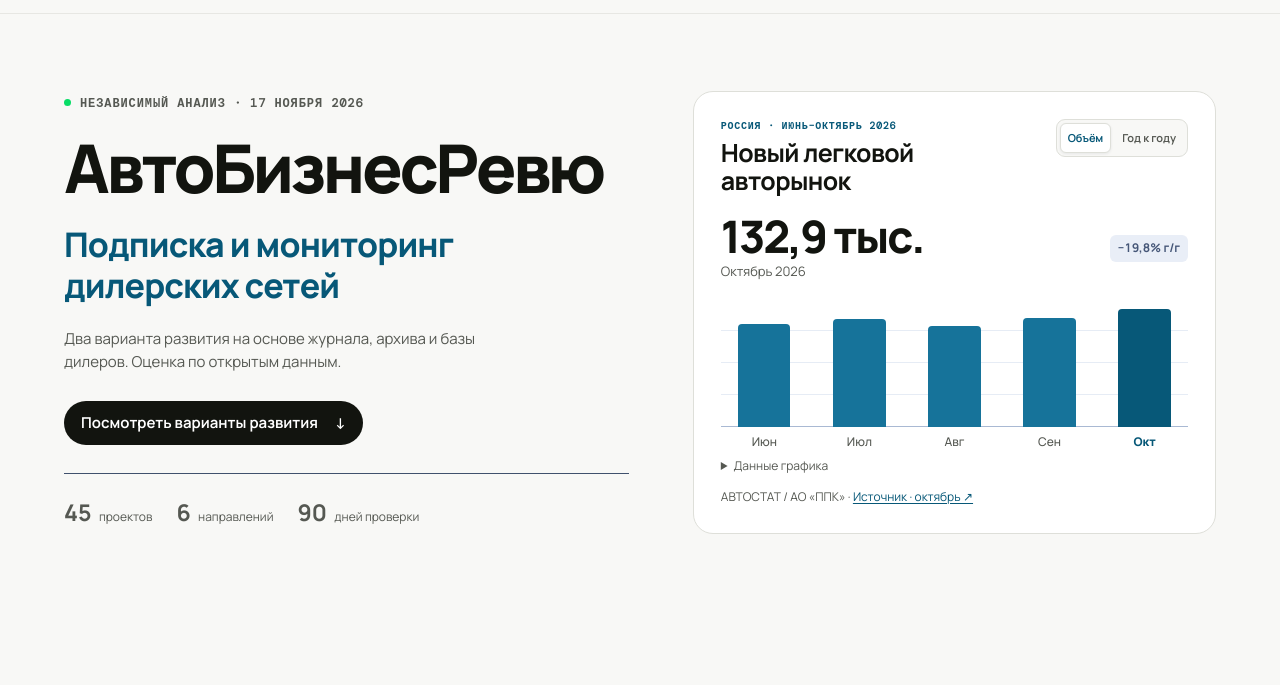
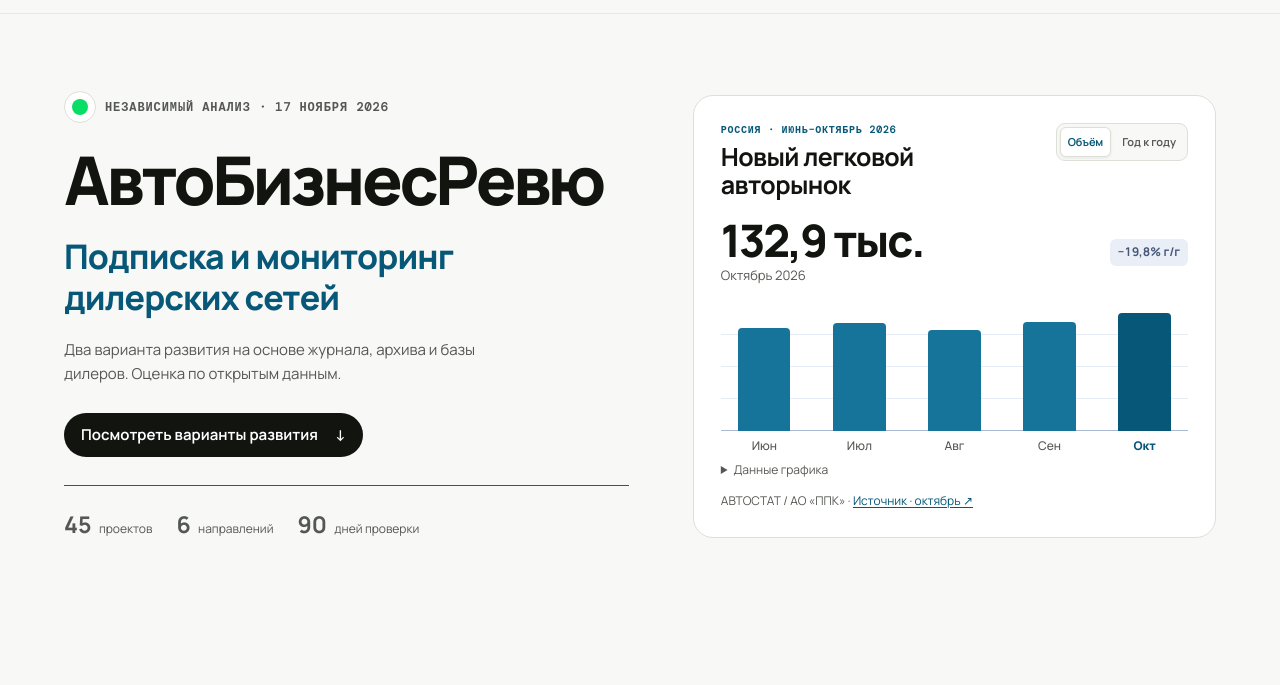
Before and after one commit to EvgeniGlushenkov/alexassist, a plain HTML site: page abr/index.html in a window 1280 px wide. Shown: the part 57-742 px from the top of the page. Drawn offline with Linux system fonts and the light colour scheme.

Commit message:
Make the color indicator larger and replayable

```diff
--- a/abr/assets/site.css
+++ b/abr/assets/site.css
@@ -362,7 +362,7 @@ body { font-family: var(--font-sans); background: var(--light); }
 }
 
 @media screen and (prefers-reduced-motion: no-preference) {
-  .hero-date span { animation: hero-dot-colors 4.8s linear; }
+  .hero-dot.is-cycling span { animation: hero-dot-colors 4s linear; }
 }
 .products article { border-radius: var(--portfolio-card-radius); }
 .products article:nth-child(1) { background: var(--blue-soft); }
@@ -380,3 +380,19 @@ body { font-family: var(--font-sans); background: var(--light); }
 .strategy-example { padding-block: 1rem; }
 .strategy-example + .strategy-example { border-top: 1px solid var(--line); }
 .strategy-example > p { margin-block: .6rem; max-width: 78ch; }
+
+.hero-dot {
+  display: inline-grid;
+  place-items: center;
+  flex: none;
+  width: 32px;
+  height: 32px;
+  padding: 0;
+  border: 1px solid var(--line);
+  border-radius: 50%;
+  background: var(--white);
+}
+.hero-dot span { width: 16px; height: 16px; }
+.hero-dot[data-color="blue"] span { background: var(--blue); }
+.hero-dot[data-color="red"] span { background: var(--portfolio-red); }
+.hero-dot[data-color="purple"] span { background: var(--portfolio-purple); }
--- a/abr/assets/site.js
+++ b/abr/assets/site.js
@@ -314,3 +314,21 @@ window.addEventListener('beforeprint', () => {
   printHidden.forEach(item => { item.hidden = false; });
 });
 window.addEventListener('afterprint', () => { printHidden.forEach(item => { item.hidden = true; }); printHidden = []; });
+
+const heroDot = document.querySelector('.hero-dot');
+if (heroDot) {
+  const reducedMotion = window.matchMedia('(prefers-reduced-motion: reduce)');
+  const colors = ['green', 'blue', 'red', 'purple'];
+  heroDot.hidden = false;
+  heroDot.classList.add('is-cycling');
+  heroDot.addEventListener('animationend', () => heroDot.classList.remove('is-cycling'));
+  heroDot.addEventListener('click', () => {
+    if (reducedMotion.matches) {
+      const current = Math.max(0, colors.indexOf(heroDot.dataset.color));
+      heroDot.dataset.color = colors[(current + 1) % colors.length];
+      return;
+    }
+    heroDot.classList.remove('is-cycling');
+    requestAnimationFrame(() => requestAnimationFrame(() => heroDot.classList.add('is-cycling')));
+  });
+}
--- a/abr/index.html
+++ b/abr/index.html
@@ -11,8 +11,8 @@
   <meta property="og:title" content="АвтоБизнесРевю: варианты развития">
   <meta property="og:description" content="Три идеи для платного пилота, 45 отраслевых аналогов и расчёт экономики.">
   <meta property="og:image" content="https://evgeniglushenkov.github.io/alexassist/abr/assets/share.png">
-  <link rel="stylesheet" href="assets/site.css?v=abr-layout-3">
-  <script src="assets/site.js?v=abr-layout-2" defer></script>
+  <link rel="stylesheet" href="assets/site.css?v=abr-dot-control">
+  <script src="assets/site.js?v=abr-dot-control" defer></script>
 </head>
 <body>
   <a class="skip" href="#main">К содержанию</a>
@@ -34,7 +34,7 @@
     <section class="hero" aria-labelledby="page-title">
       <div class="shell hero-grid">
         <div class="hero-copy">
-          <p class="eyebrow hero-date"><span aria-hidden="true"></span>Независимый анализ · 17 ноября 2026</p>
+          <p class="eyebrow hero-date"><button class="hero-dot" type="button" aria-label="Сменить цвет индикатора" title="Сменить цвет индикатора" hidden><span aria-hidden="true"></span></button>Независимый анализ · 17 ноября 2026</p>
           <h1 id="page-title">АвтоБизнесРевю</h1>
           <p class="hero-lead">Подписка и мониторинг дилерских сетей</p>
           <p class="hero-note">Два варианта развития на основе журнала, архива и базы дилеров. Оценка по открытым данным.</p>
```
